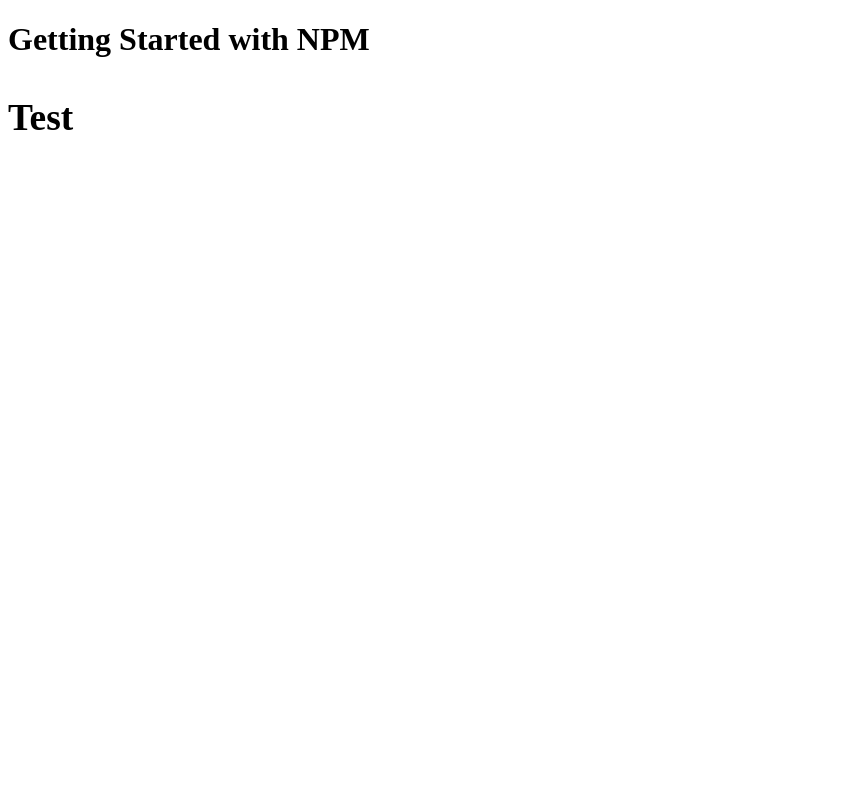
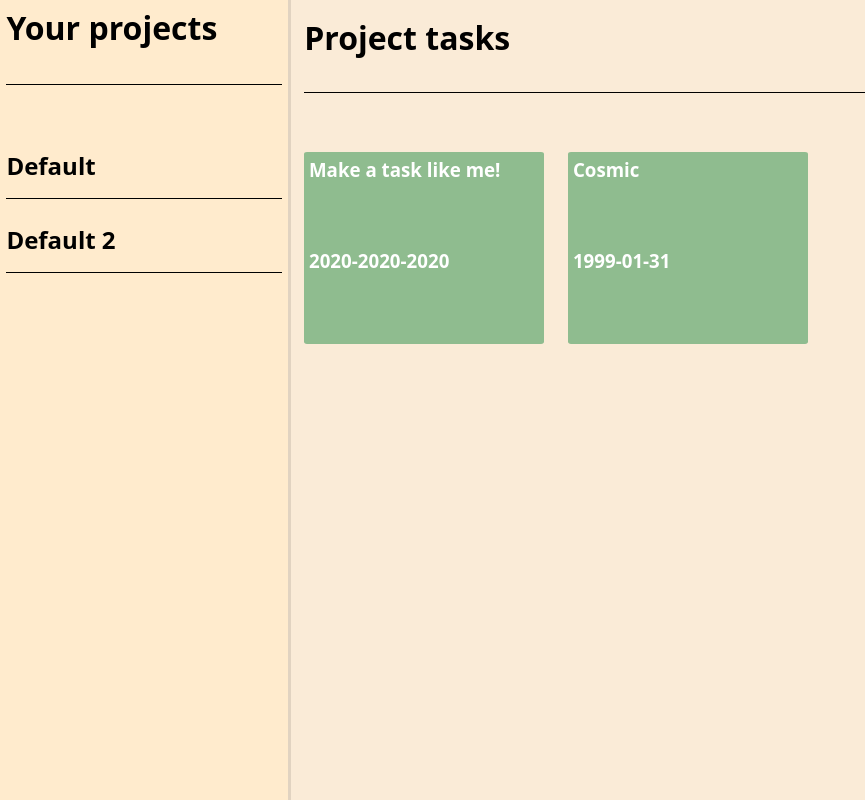
Before and after one commit to Keonity/odin-todo, a website built with webpack: page src/index.html in a window 1280 px wide. Shown: the whole page, without its empty margins (0-865 px from the left). Built offline with nearby package versions, Linux system fonts and the light colour scheme.

Commit message:
Added dynamic task and project loading and basic styling.

```diff
--- a/src/index.html
+++ b/src/index.html
@@ -6,6 +6,6 @@
     <title>Getting Started</title>
 </head>
 <body>
-    <h1 id="test">Getting Started with NPM</h1>
+    <div id="projectContainer"></div>
 </body>
 </html>
--- a/src/index.js
+++ b/src/index.js
@@ -1,13 +1,14 @@
 import Project from './project.js';
 import toDo from './todo.js';
 import initialPageLoad from './initialPageLoad.js';
+import './styles.css';
 
 console.log("Test");
 
-const newHeader = document.createElement("h3");
+/* const newHeader = document.createElement("h3");
 newHeader.innerHTML = "Test";
 
-document.querySelector("#test").appendChild(newHeader);
+document.querySelector("#test").appendChild(newHeader); */
 
 const defaultProject = new Project("Default");
 
--- a/src/initialPageLoad.js
+++ b/src/initialPageLoad.js
@@ -5,17 +5,74 @@
     const sidebarContainer = document.createElement("div");
     sidebarContainer.setAttribute("id", "sidebarContainer");
 
+    const sidebarHeader = document.createElement("h1");
+    sidebarHeader.innerText = `Your projects`;
+    sidebarHeader.setAttribute("id", "sidebarHeader");
+    sidebarContainer.appendChild(sidebarHeader);
+
+    const toDoContainer = document.createElement("div");
+    toDoContainer.setAttribute("id", "toDoContainer");
+
+
+    const toDoHeader = document.createElement("h1");
+    toDoHeader.innerText = `Project tasks`;
+    toDoHeader.setAttribute("id", "toDoHeader");
+    toDoContainer.appendChild(toDoHeader);
+
+    const projArray = new Array();
+
     const defaultProj = new Project("Default");
+    const defaultProj2 = new Project("Default 2");
     const newToDo = new toDo("Make a task like me!");
     newToDo.setDescription("Test description");
     newToDo.setDueDate("2020-2020-2020");
     newToDo.setPriority("High");
 
+    const newToDo2 = new toDo("Cosmic");
+    newToDo2.setDescription("Cosmic description");
+    newToDo2.setDueDate("1999-01-31");
+    newToDo2.setPriority("High");
+
     defaultProj.addToDo(newToDo);
+    defaultProj.addToDo(newToDo2);
+
+    projArray.push(defaultProj);
+    projArray.push(defaultProj2);
 
     console.log(defaultProj.getTasks()[0].description);
 
-    /* defaultProj.getTasks().forEach(array, index, element) => {
+    const projectContainer = document.querySelector("#projectContainer");
+    projectContainer.appendChild(sidebarContainer);
+    projectContainer.appendChild(toDoContainer);
 
-    } */
+    defaultProj.getTasks().forEach((element, index, array) => {
+        const currTaskContainer = document.createElement("div");
+        currTaskContainer.setAttribute("id", "taskContainer");
+
+        const currTaskTitle = document.createElement("h3");
+        currTaskTitle.setAttribute("id", "taskTitle");
+        currTaskTitle.innerHTML = `${element.title}`;
+
+        const currTaskDueDate = document.createElement("h3");
+        currTaskDueDate.setAttribute("id", "taskDueDate");
+        currTaskDueDate.innerHTML = `${element.dueDate}`;
+
+        currTaskContainer.appendChild(currTaskTitle);
+        currTaskContainer.appendChild(currTaskDueDate);
+
+        toDoContainer.appendChild(currTaskContainer);
+    })
+
+    projArray.forEach((element, index, array) => {
+        const currProjContainer = document.createElement("div");
+        currProjContainer.setAttribute("id", "projSidebarContainer");
+
+        const currProjTitle = document.createElement("h2");
+        currProjTitle.setAttribute("id", "projSidebarTitle");
+        currProjTitle.innerText = `${element.title}`;
+
+        currProjContainer.appendChild(currProjTitle);
+        sidebarContainer.appendChild(currProjContainer);
+    })
+
 }
--- /dev/null
+++ b/src/styles.css
@@ -0,0 +1,77 @@
+* {
+    padding: 0;
+    margin: 0;
+    box-sizing: border-box;
+    font-family: system-ui, -apple-system, BlinkMacSystemFont, 'Segoe UI', Roboto, Oxygen, Ubuntu, Cantarell, 'Open Sans', 'Helvetica Neue', sans-serif;
+}
+
+body {
+    display: flex;
+    height: 100vh;
+    width: 100vw;
+    background-color: aliceblue;
+}
+
+#projectContainer {
+    height: 100%;
+    width: 100%;
+    display: flex;
+}
+
+#sidebarContainer {
+    display: flex;
+    position: relative;
+    z-index: 1;
+    flex-direction: column;
+    align-content: flex-start;
+    flex-grow: 1;
+    background-color: blanchedalmond;
+    padding: 0.5%;
+    box-shadow: 3px 0px rgba(0, 0, 0, 0.1);
+}
+
+#toDoContainer {
+    display: flex;
+    flex-wrap: wrap;
+    flex-grow: 4;
+    align-content: flex-start;
+    gap: 2.5%;
+    background-color: antiquewhite;
+    padding: 1.25%;
+}
+
+#taskContainer {
+    display: flex;
+    flex-wrap: wrap;
+    justify-content: center;
+    padding: 0.5%;
+    background-color: darkseagreen;
+    border-radius: 1.25%;
+    width: 25%;
+    height: 25%;
+}
+
+#taskTitle, #taskDueDate {
+    width: 100%;
+    color: white;
+}
+
+#projSidebarContainer {
+    display: flex;
+    width: 100%;
+    height: auto;
+    align-self: center;
+    gap: 2.5%;
+    padding-bottom: 2vh;
+    padding-top: 3vh;
+    border-bottom: 1px solid black;
+}
+
+#sidebarHeader, #toDoHeader {
+    color: black;
+    margin-bottom: 5vh;
+    width: 100%;
+    height: 10%;
+    flex-basis: auto;
+    border-bottom: 1px solid black;
+}
```
